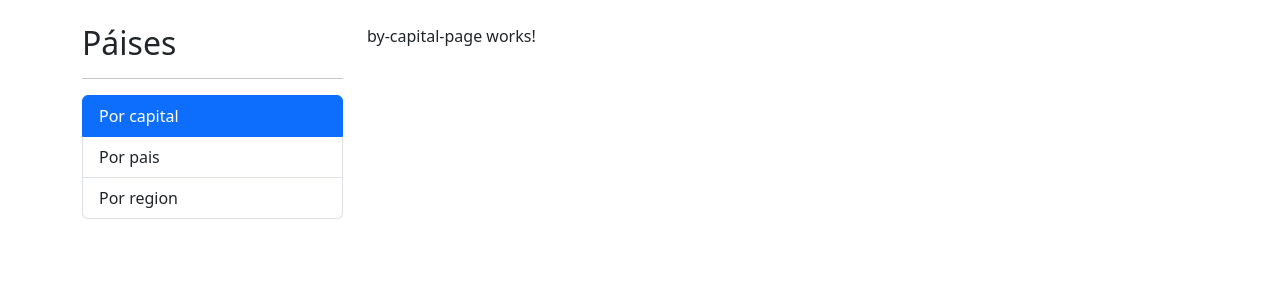
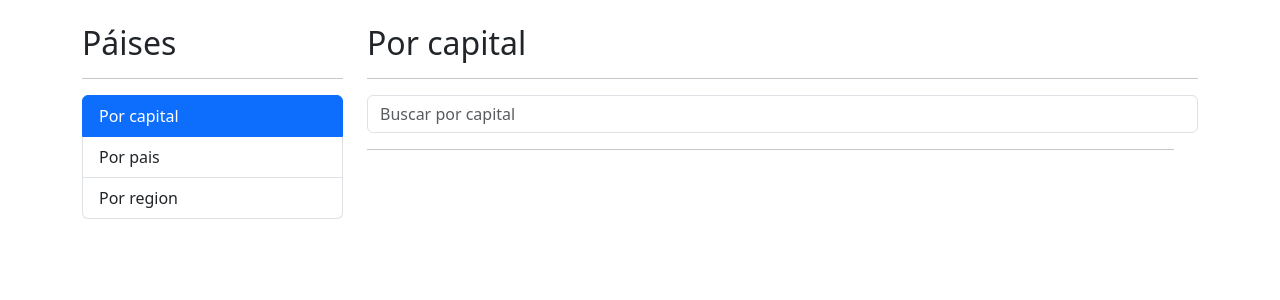
Before and after one commit to SantiagoCifuentes/countryApp, an Angular app: page /countries/by-capital in a window 1280 px wide. Shown: the top 300 px of the page. Built offline with nearby package versions, Linux system fonts and the light colour scheme.

Commit message:
consumo de api de países

```diff
--- a/src/app/app.module.ts
+++ b/src/app/app.module.ts
@@ -4,6 +4,7 @@
 import { AppComponent } from './app.component';
 import { SharedModule } from './shared/shared.module';
 import { AppRoutingModule } from './app-routing.module';
+import { HttpClientModule } from '@angular/common/http';
 
 @NgModule({
   declarations: [
@@ -12,7 +13,8 @@
   imports: [
     BrowserModule,
     SharedModule,
-    AppRoutingModule
+    AppRoutingModule,
+    HttpClientModule,
   ],
   providers: [],
   bootstrap: [AppComponent]
--- a/src/app/countries/countries-routing.module.ts
+++ b/src/app/countries/countries-routing.module.ts
@@ -22,6 +22,11 @@
     path: 'by/:id',
     component: CountryPageComponent
   },
+
+  {
+    path : '**',
+    redirectTo: 'by-capital'
+  }
 ]
 
 @NgModule({
--- a/src/app/countries/countries.module.ts
+++ b/src/app/countries/countries.module.ts
@@ -5,6 +5,7 @@
 import { ByRegionPageComponent } from './pages/by-region-page/by-region-page.component';
 import { CountryPageComponent } from './pages/country-page/country-page.component';
 import { CountriesRoutingModule } from './countries-routing.module';
+import { SharedModule } from '../shared/shared.module';
 
 
 
@@ -17,7 +18,8 @@
   ],
   imports: [
     CommonModule,
-    CountriesRoutingModule
+    CountriesRoutingModule,
+    SharedModule,
   ]
 })
 export class CountriesModule { }
--- /dev/null
+++ b/src/app/countries/interfaces/country.ts
@@ -0,0 +1,123 @@
+// Generated by https://quicktype.io
+
+export interface Country {
+  name:         Name;
+  tld:          string[];
+  cca2:         string;
+  ccn3:         string;
+  cca3:         string;
+  cioc:         string;
+  independent:  boolean;
+  status:       string;
+  unMember:     boolean;
+  currencies:   Currencies;
+  idd:          Idd;
+  capital:      string[];
+  altSpellings: string[];
+  region:       string;
+  subregion:    string;
+  languages:    Languages;
+  translations: { [key: string]: Translation };
+  latlng:       number[];
+  landlocked:   boolean;
+  borders?:     string[];
+  area:         number;
+  demonyms:     Demonyms;
+  flag:         string;
+  maps:         Maps;
+  population:   number;
+  gini?:        { [key: string]: number };
+  fifa:         string;
+  car:          Car;
+  timezones:    string[];
+  continents:   string[];
+  flags:        Flags;
+  coatOfArms:   CoatOfArms;
+  startOfWeek:  string;
+  capitalInfo:  CapitalInfo;
+  postalCode?:  PostalCode;
+}
+
+export interface CapitalInfo {
+  latlng: number[];
+}
+
+export interface Car {
+  signs: string[];
+  side:  string;
+}
+
+export interface CoatOfArms {
+  png?: string;
+  svg?: string;
+}
+
+export interface Currencies {
+  DOP?: Clp;
+  CLP?: Clp;
+  USD?: Clp;
+  CRC?: Clp;
+  EUR?: Clp;
+  YER?: Clp;
+}
+
+export interface Clp {
+  name:   string;
+  symbol: string;
+}
+
+export interface Demonyms {
+  eng: Eng;
+  fra: Eng;
+}
+
+export interface Eng {
+  f: string;
+  m: string;
+}
+
+export interface Flags {
+  png:  string;
+  svg:  string;
+  alt?: string;
+}
+
+export interface Idd {
+  root:     string;
+  suffixes: string[];
+}
+
+export interface Languages {
+  spa?: string;
+  eng?: string;
+  ita?: string;
+  ara?: string;
+}
+
+export interface Maps {
+  googleMaps:     string;
+  openStreetMaps: string;
+}
+
+export interface Name {
+  common:     string;
+  official:   string;
+  nativeName: NativeName;
+}
+
+export interface NativeName {
+  spa?: Translation;
+  eng?: Translation;
+  ita?: Translation;
+  ara?: Translation;
+}
+
+export interface Translation {
+  official: string;
+  common:   string;
+}
+
+export interface PostalCode {
+  format: string;
+  regex:  string;
+}
--- a/src/app/countries/pages/by-capital-page/by-capital-page.component.html
+++ b/src/app/countries/pages/by-capital-page/by-capital-page.component.html
@@ -1 +1,23 @@
-<p>by-capital-page works!</p>
+<h2>Por capital</h2>
+<hr />
+
+<div class="row">
+  <div class="col">
+    <!-- SearchBox -->
+    <shared-search-box
+      (onValue)="searchByCapital($event)"
+      placeholder="Buscar por capital"
+    ></shared-search-box>
+  </div>
+
+  <div class="row">
+    <div class="col">
+      <hr />
+      <ul>
+        <li *ngFor="let country of countries">
+          {{ country.capital }} - {{country.population}}
+        </li>
+      </ul>
+    </div>
+  </div>
+</div>
--- a/src/app/countries/pages/by-capital-page/by-capital-page.component.ts
+++ b/src/app/countries/pages/by-capital-page/by-capital-page.component.ts
@@ -1,4 +1,6 @@
 import { Component } from '@angular/core';
+import { CountriesService } from '../../services/countries.service';
+import { Country } from '../../interfaces/country';
 
 @Component({
   selector: 'app-by-capital-page',
@@ -8,4 +10,19 @@
 })
 export class ByCapitalPageComponent {
 
+  public countries : Country[] = []
+
+
+  constructor(private countriesService: CountriesService){
+
+  }
+
+  searchByCapital(term: string){
+
+    this.countriesService.searchCapital(term)
+    .subscribe(countries=>{
+      this.countries = countries;
+    });
+  }
+
 }
--- /dev/null
+++ b/src/app/countries/services/countries.service.ts
@@ -0,0 +1,25 @@
+import { Injectable } from '@angular/core';
+import { HttpClient } from '@angular/common/http';
+import { Observable } from 'rxjs';
+import { Country } from '../interfaces/country';
+
+@Injectable({
+  providedIn: 'root'
+})
+export class CountriesService {
+
+
+  private apiUrl: string = 'https://restcountries.com/v3.1'
+
+  constructor(private http: HttpClient) { }
+
+  searchCapital(term: string): Observable<Country[]> {
+
+    const url = `${this.apiUrl}/capital/${term}`
+
+    //retorna un observable de tipo Country
+    return this.http.get<Country[]>(url)
+
+  }
+
+}
--- /dev/null
+++ b/src/app/shared/components/search-box/search-box.component.html
@@ -0,0 +1,2 @@
+<input type="text" [placeholder]="placeholder" class="form-control"
+(keyup.enter)="emitValue(txtInput.value)"#txtInput>
--- /dev/null
+++ b/src/app/shared/components/search-box/search-box.component.ts
@@ -0,0 +1,22 @@
+import { Component, EventEmitter, Input, Output } from '@angular/core';
+
+@Component({
+  selector: 'shared-search-box',
+  templateUrl: './search-box.component.html'
+
+})
+export class SearchBoxComponent {
+
+  @Input()
+  public placeholder: string = ''
+
+
+  @Output()
+  public onValue = new EventEmitter<string>()
+
+  emitValue(value: string) : void {
+    this.onValue.emit(value);
+  }
+
+
+}
```
Also changed, not shown: src/app/app-routing.module.ts (+7 -5 lines), src/app/shared/shared.module.ts (+5 -2 lines).
